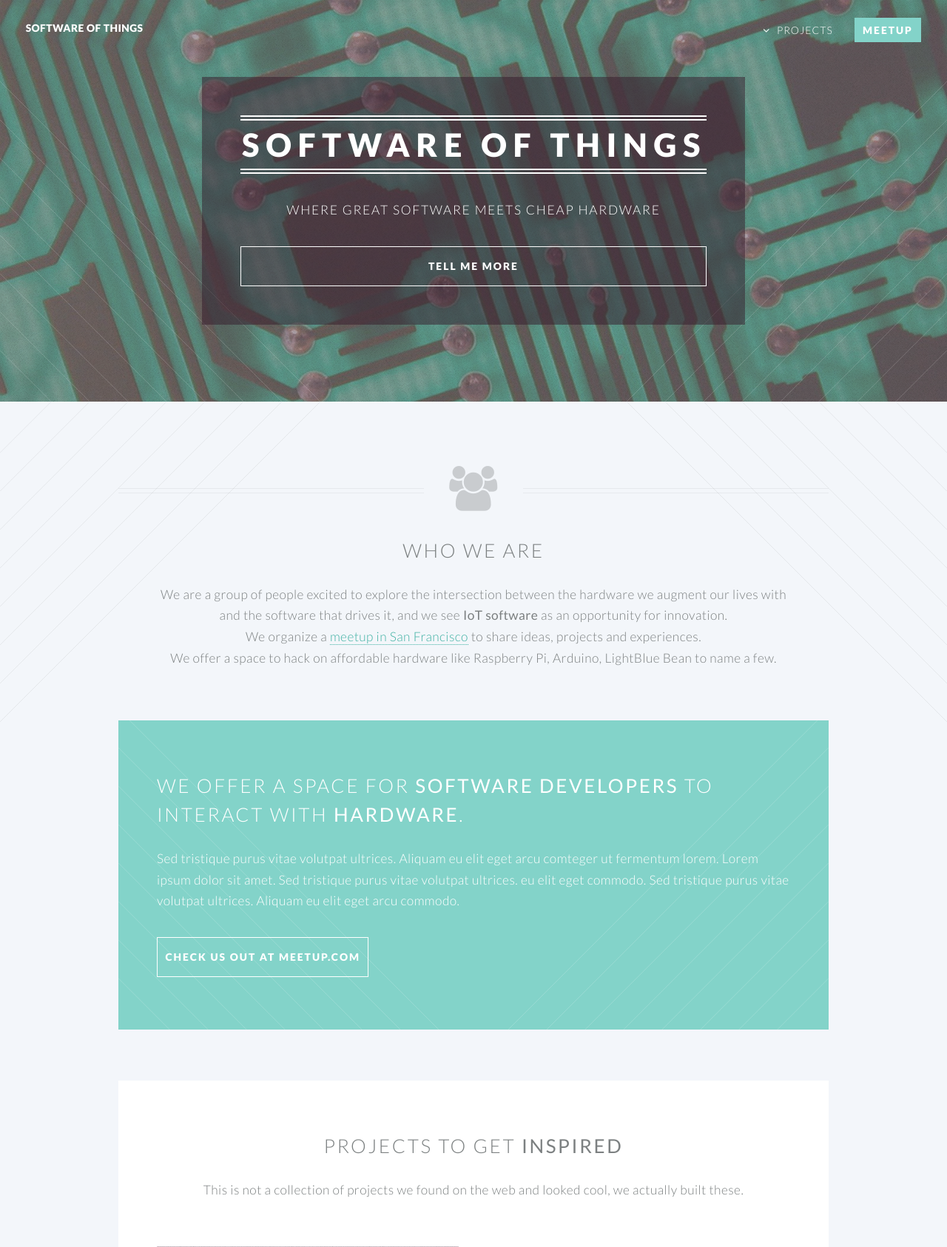
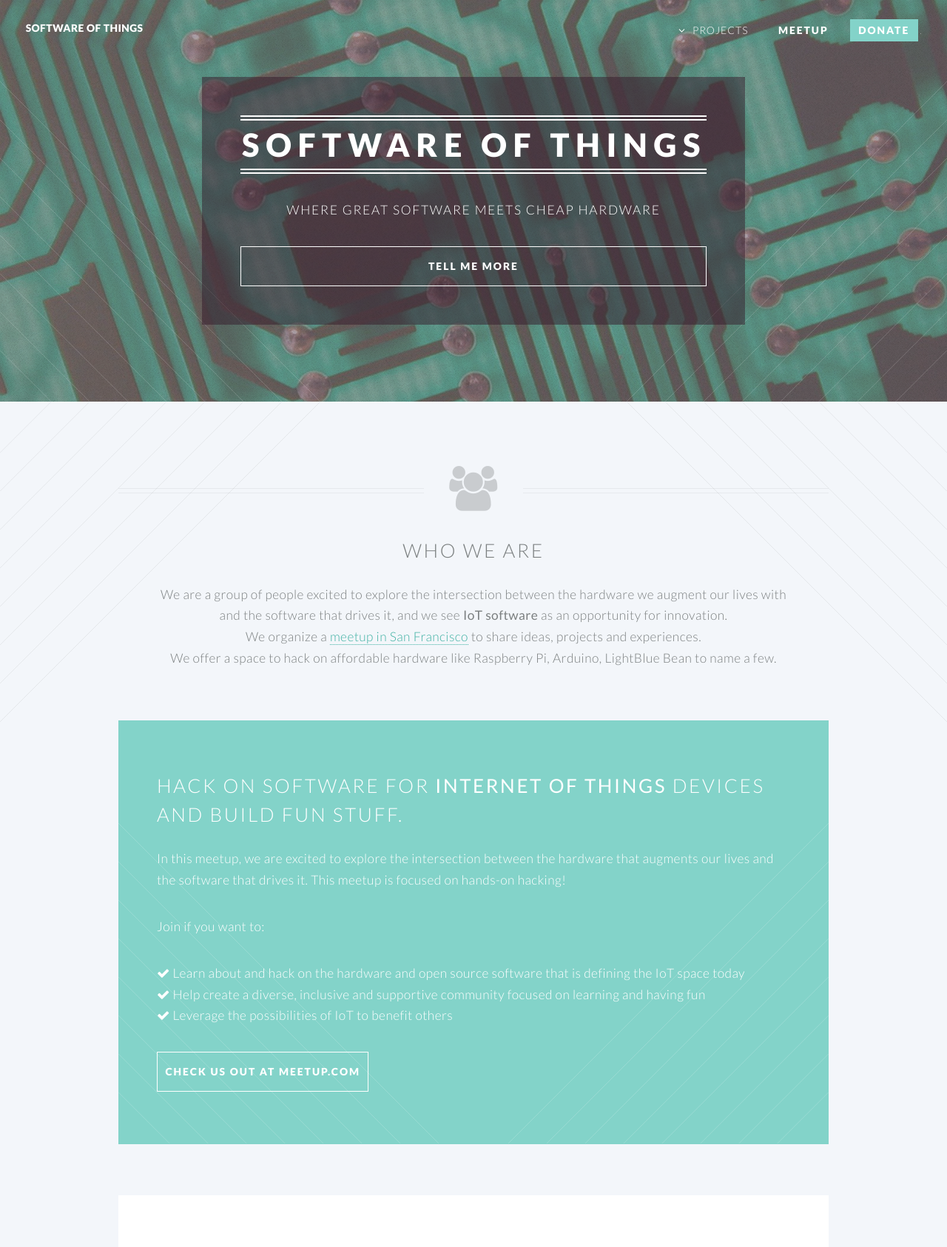
Before and after one commit to Software-of-Things/softwareofthings.io, a Flask app: page / in a window 1280 px wide. Shown: the top 1686 px of the page at 74% size. Run offline with Flask 2, Linux system fonts and the light colour scheme.

Commit message:
Add GA and Donate button

```diff
--- a/templates/index.html
+++ b/templates/index.html
@@ -45,9 +45,17 @@
 							<div class="12u 12u(2)">
 
 								<header>
-									<h2>We offer a space for <strong>software developers</strong> to interact with <strong>hardware</strong>.</h2>
+									<h2>Hack on software for <strong>Internet of Things</strong> devices and build fun stuff.</h2>
 								</header>
-								<p>Sed tristique purus vitae volutpat ultrices. Aliquam eu elit eget arcu comteger ut fermentum lorem. Lorem ipsum dolor sit amet. Sed tristique purus vitae volutpat ultrices. eu elit eget commodo. Sed tristique purus vitae volutpat ultrices. Aliquam eu elit eget arcu commodo.</p>
+								<p>In this meetup, we are excited to explore the intersection between the hardware that augments our lives and the software that drives it. This meetup is focused on hands-on hacking!</p>
+                                <p>Join if you want to:
+                                    <ul>
+                                        <li><span class="icon fa-check"/> Learn about and hack on the hardware and open source software that is defining the IoT space today</li>
+                                        <li><span class="icon fa-check"/> Help create a diverse, inclusive and supportive community focused on learning and having fun</li>
+
+                                        <li><span class="icon fa-check"/> Leverage the possibilities of IoT to benefit others</li>
+                                    </ul>
+                                </p>
 								<footer>
 									<ul class="buttons">
 										<li><a href="http://www.meetup.com/The-San-Francisco-Software-of-Things-Meetup/" class="button">Check us out at meetup.com</a></li>
--- a/templates/layout.html
+++ b/templates/layout.html
@@ -1,7 +1,7 @@
 <!DOCTYPE HTML>
 <html>
 	<head>
-		<title>Software of Things - {% block subtitle %}{% endblock %}</title>
+		<title>Software of Things{% block subtitle %}{% endblock %}</title>
         <link rel="shortcut icon" type="image/png" href="/static/images/icon32.png" />
 		<meta http-equiv="content-type" content="text/html; charset=utf-8" />
 		<meta name="description" content="" />
@@ -24,6 +24,15 @@
 		<!--[if lte IE 9]><link rel="stylesheet" href="/static/css/ie/v9.css" /><![endif]-->
 	</head>
 	<body class="index">
+    <script>
+        (function(i,s,o,g,r,a,m){i['GoogleAnalyticsObject']=r;i[r]=i[r]||function(){
+        (i[r].q=i[r].q||[]).push(arguments)},i[r].l=1*new Date();a=s.createElement(o),
+        m=s.getElementsByTagName(o)[0];a.async=1;a.src=g;m.parentNode.insertBefore(a,m)
+        })(window,document,'script','//www.google-analytics.com/analytics.js','ga');
+
+        ga('create', 'UA-56848956-1', 'auto');
+        ga('send', 'pageview');
+    </script>
 
 		<!-- Header -->
 			<header id="header" {% if alt_header %}class="alt"{% endif %}>
@@ -36,7 +45,20 @@
 								<li><a href="/projects/lamp-switch">Lamp switch</a></li>
 							</ul>
 						</li>
-						<li><a href="http://www.meetup.com/The-San-Francisco-Software-of-Things-Meetup/" class="button special">Meetup</a></li>
+						<li><a href="http://www.meetup.com/The-San-Francisco-Software-of-Things-Meetup/" class="button">Meetup</a></li>
+                        <li href="#">
+                        <form action="https://www.paypal.com/cgi-bin/webscr" method="post" target="_top">
+<input type="hidden" name="cmd" value="_donations">
+<input type="hidden" name="business" value="diego.lorden@gmail.com">
+<input type="hidden" name="lc" value="US">
+<input type="hidden" name="item_name" value="Software of Things meetup">
+<input type="hidden" name="no_note" value="0">
+<input type="hidden" name="currency_code" value="USD">
+<input type="hidden" name="bn" value="PP-DonationsBF:donate.png:NonHostedGuest">
+<input type="submit" value="Donate" border="0" name="submit" class="special" style="line-height:inherit;">
+<img alt="" border="0" src="https://www.paypalobjects.com/en_US/i/scr/pixel.gif" width="1" height="1">
+</form>
+</li>
 					</ul>
 				</nav>
 			</header>
```
Also changed, not shown: 2 other files.
